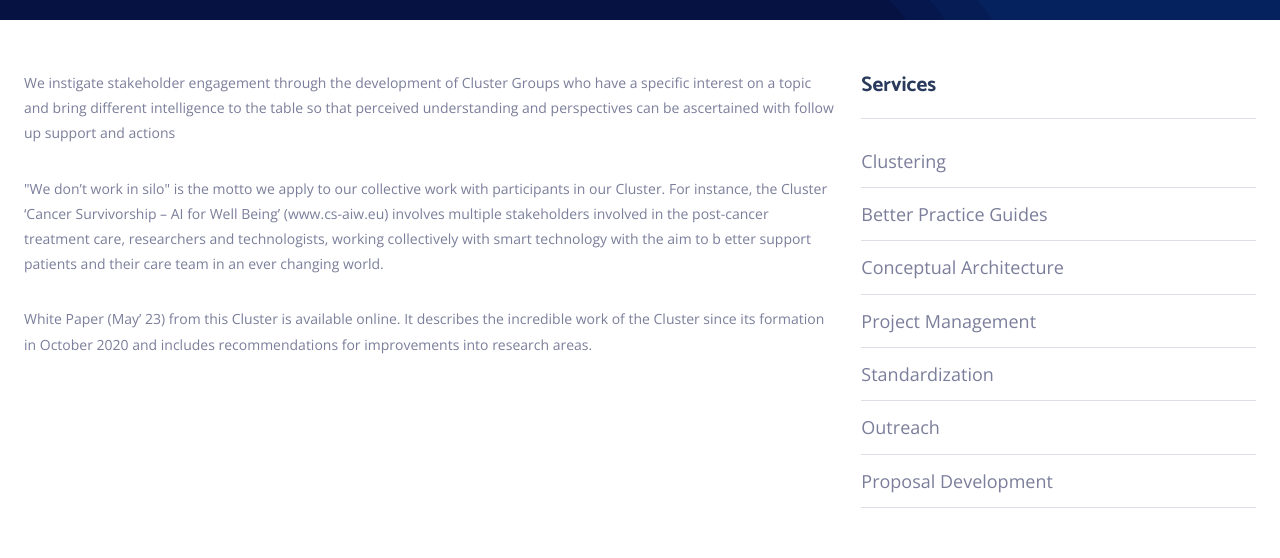
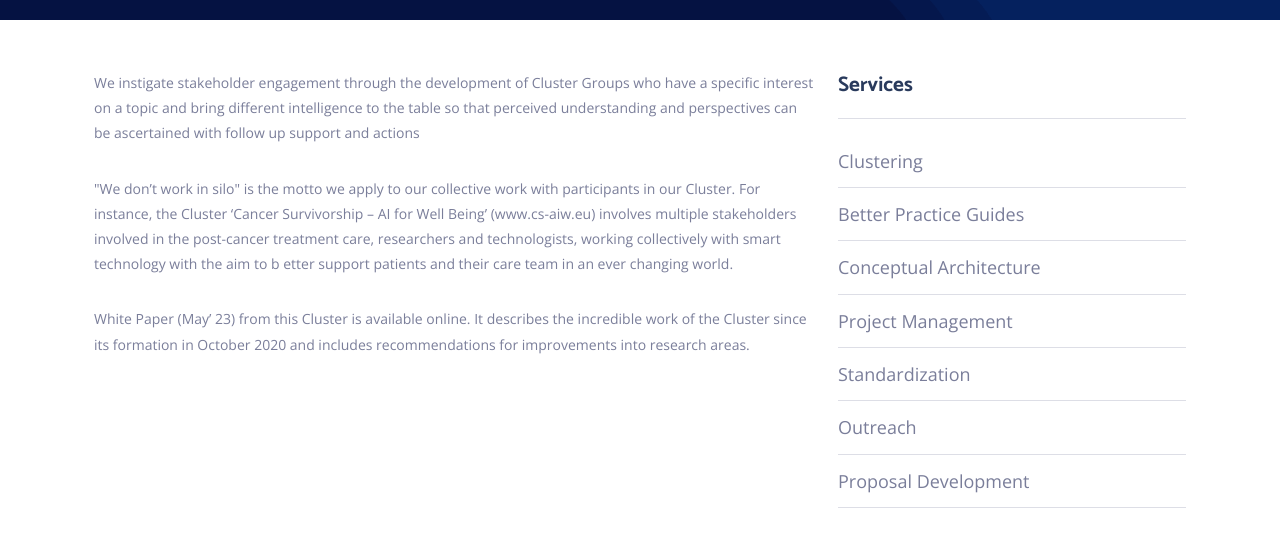
Before and after one commit to pantpap/tfc-aiva-new-website, an Angular app: page /services-clustering in a window 1280 px wide. Shown: the part 560-1118 px from the top of the page. Built offline with nearby package versions, Linux system fonts and the light colour scheme; what ng2-sticky-nav, ngx-accordion, ngx-owl-carousel-o, ngx-scrolltop would draw is missing.

Commit message:
display components services list in all clustering and home component

```diff
--- a/src/app/components/pages/clustering/clustering.component.html
+++ b/src/app/components/pages/clustering/clustering.component.html
@@ -22,7 +22,7 @@
 </section>
 
 <section class="home-service-area pt-50 pb-70">
-    <div class="container-fluid">
+    <div class="container">
         <div class="section-title row">
             <div class="col-lg-8">
                 <div class="text-container">
@@ -55,20 +55,7 @@
 
             </div>
             <div class="col-lg-4">
-                <h3>Services</h3>
-                <hr>
-                <div class="services">
-                    <ul class="services-list">
-                        <li routerLink="service-clustering" class="services-list-item">Clustering </li>
-                        <li routerLink="" class="services-list-item">Better Practice Guides</li>
-                        <li routerLink="" class="services-list-item">Conceptual Architecture</li>
-                        <li routerLink="" class="services-list-item">Project Management</li>
-                        <li routerLink="" class="services-list-item">Standardization</li>
-                        <li routerLink="" class="services-list-item">Outreach</li>
-                        <li routerLink="" class="services-list-item">Proposal Development</li>
-                    </ul>
-                </div>
-
+                <app-services-list></app-services-list>
             </div>
         </div>
     </div>
--- a/src/app/components/pages/home-one/home-one.component.html
+++ b/src/app/components/pages/home-one/home-one.component.html
@@ -35,7 +35,7 @@
 </section>
 
 <section class="home-service-area pt-50 pb-70">
-    <div class="container-fluid">
+    <div class="container">
         <div class="section-title row">
             <div class="col-lg-8">
                 <div class="text-container">
@@ -75,19 +75,20 @@
 
             </div>
             <div class="col-lg-4">
-                <h3>Services</h3>
-                <hr>
-                <div class="services">
-                    <ul class="services-list">
-                        <li routerLink="services-clustering" class="services-list-item">Clustering </li>
-                        <li routerLink="" class="services-list-item">Better Practice Guides</li>
-                        <li routerLink="" class="services-list-item">Conceptual Architecture</li>
-                        <li routerLink="" class="services-list-item">Project Management</li>
-                        <li routerLink="" class="services-list-item">Standardization</li>
-                        <li routerLink="" class="services-list-item">Outreach</li>
-                        <li routerLink="" class="services-list-item">Proposal Development</li>
-                    </ul>
-                </div>
+<!--                <h3>Services</h3>-->
+<!--                <hr>-->
+<!--                <div class="services">-->
+<!--                    <ul class="services-list">-->
+<!--                        <li routerLink="services-clustering" class="services-list-item">Clustering </li>-->
+<!--                        <li routerLink="services-better-practice-guides" class="services-list-item">Better Practice Guides</li>-->
+<!--                        <li routerLink="" class="services-list-item">Conceptual Architecture</li>-->
+<!--                        <li routerLink="" class="services-list-item">Project Management</li>-->
+<!--                        <li routerLink="" class="services-list-item">Standardization</li>-->
+<!--                        <li routerLink="" class="services-list-item">Outreach</li>-->
+<!--                        <li routerLink="" class="services-list-item">Proposal Development</li>-->
+<!--                    </ul>-->
+<!--                </div>-->
+                <app-services-list></app-services-list>
 
             </div>
 
--- a/src/app/components/pages/home-one/home-one.component.scss
+++ b/src/app/components/pages/home-one/home-one.component.scss
@@ -13,16 +13,7 @@ ul{
     list-style: disc;
 }
 
-.services-list {
-    list-style: none;
-    padding: 0;
-    .services-list-item {
-        cursor: pointer;
-        font-size: 18px;
-        border-bottom: 1px solid rgba(122, 126, 154, 0.25);
-        padding: 10px 0
-    }
-}
+
 
 .pt-50{
     padding-top: 50px
--- a/src/app/components/pages/our-services/our-services.component.html
+++ b/src/app/components/pages/our-services/our-services.component.html
@@ -55,7 +55,7 @@
 <!--                            <li>10 April 2020</li>-->
 <!--                            <li><a routerLink="/blog">By Admin</a></li>-->
 <!--                        </ul>-->
-                        <a><h3>Better Practice Guides</h3></a>
+                        <a routerLink="/services-better-practice-guides"><h3>Better Practice Guides</h3></a>
                         <p>Thanks to our European research and engagement in standardization, the new Better Practice Guide initiative (BPG)
                             is born.</p>
                     </div>
```
